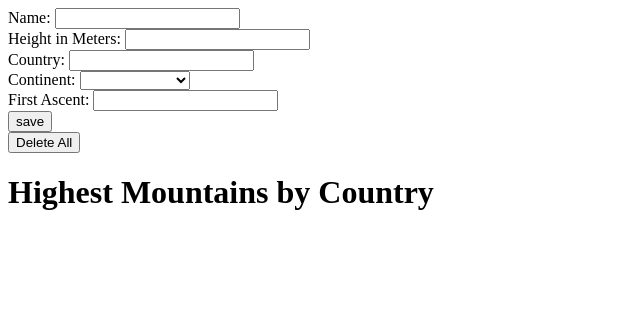
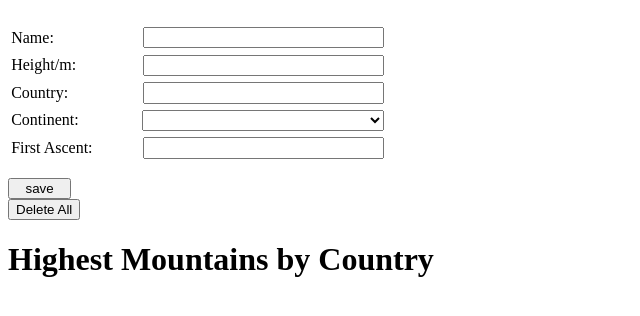
Before and after one commit to theowright2017/manipulating-the-dom----weekend-HW-MVP-completed, a plain HTML site: page index.html in a window 1280 px wide. Shown: the whole page, without its empty margins (0-640 px from the left). Drawn offline with Linux system fonts and the light colour scheme.

Commit message:
manipultating dom, weekend_HW, final commit

```diff
--- a/css/main.css
+++ b/css/main.css
@@ -1,3 +1,36 @@
-#each-item {
+li {
   list-style: none;
 }
+
+#button {
+  width: 5%;
+  justify-content: center;
+}
+
+#new-submit-form {
+  display: flex;
+  flex-direction: column;
+
+}
+.item-wrapper {
+  width: 30%;
+  padding: 0;
+}
+
+.new-item {
+  display: flex;
+  justify-content: flex-start;
+  padding: 0.2em;
+}
+.new-item > label {
+  padding: .1em 1em .1em 0;
+  flex: 1;
+}
+
+.new-item > input {
+  flex: 2;
+}
+
+.new-item > select {
+  width: 65%;
+}
--- a/index.html
+++ b/index.html
@@ -11,23 +11,24 @@
   <body>
     <form id="new-submit-form">
 
+      <ul class="item-wrapper">
 
-        <div class="new-item">
+        <li class="new-item">
           <label for="name" class="main">Name:</label>
           <input type="text" id="name" required>
-        </div>
+        </li>
 
-        <div class="new-item">
-          <label for="height" class="main">Height in Meters:</label>
+        <li class="new-item">
+          <label for="height" class="main">Height/m:</label>
           <input type="text" id="height" required>
-        </div>
+        </li>
 
-        <div class="new-item">
+        <li class="new-item">
           <label for="country" class="main">Country:</label>
           <input type="text" id="country" required>
-        </div>
+        </li>
 
-        <div class="new-item">
+        <li class="new-item">
           <label for="continent" class="main">Continent:</label>
           <select id="continent">
             <option value="" disabled selected></option>
@@ -38,15 +39,15 @@
             <option value="South America">South America</option>
             <option value="Antarctica">Antarctica</option>
           </select>
-        </div>
+        </li>
 
-        <div class="new-item">
+        <li class="new-item">
           <label for="ascent" class="main">First Ascent:</label>
           <input type="text" id="ascent" required>
-        </div>
+        </li>
+      </ul>
 
-
-      <input type="submit" name="save" value="save">
+      <input type="submit" name="save" value="save" id= "button">
 
     </form>
 
--- a/js/app.js
+++ b/js/app.js
@@ -26,10 +26,10 @@ document.addEventListener('DOMContentLoaded', () => {
     form.reset()
   })
 
-  const deleteAll = document.getElementById('delete_all');
+  const deleteAll = document.querySelector('#delete_all');
     deleteAll.addEventListener('click', (event) => {
       event.preventDefault();
-      const parent = document.getElementById('mountain-list');
+      const parent = document.querySelector('#mountain-list');
       while (parent.firstChild) {
         parent.firstChild.remove();
       };
```
